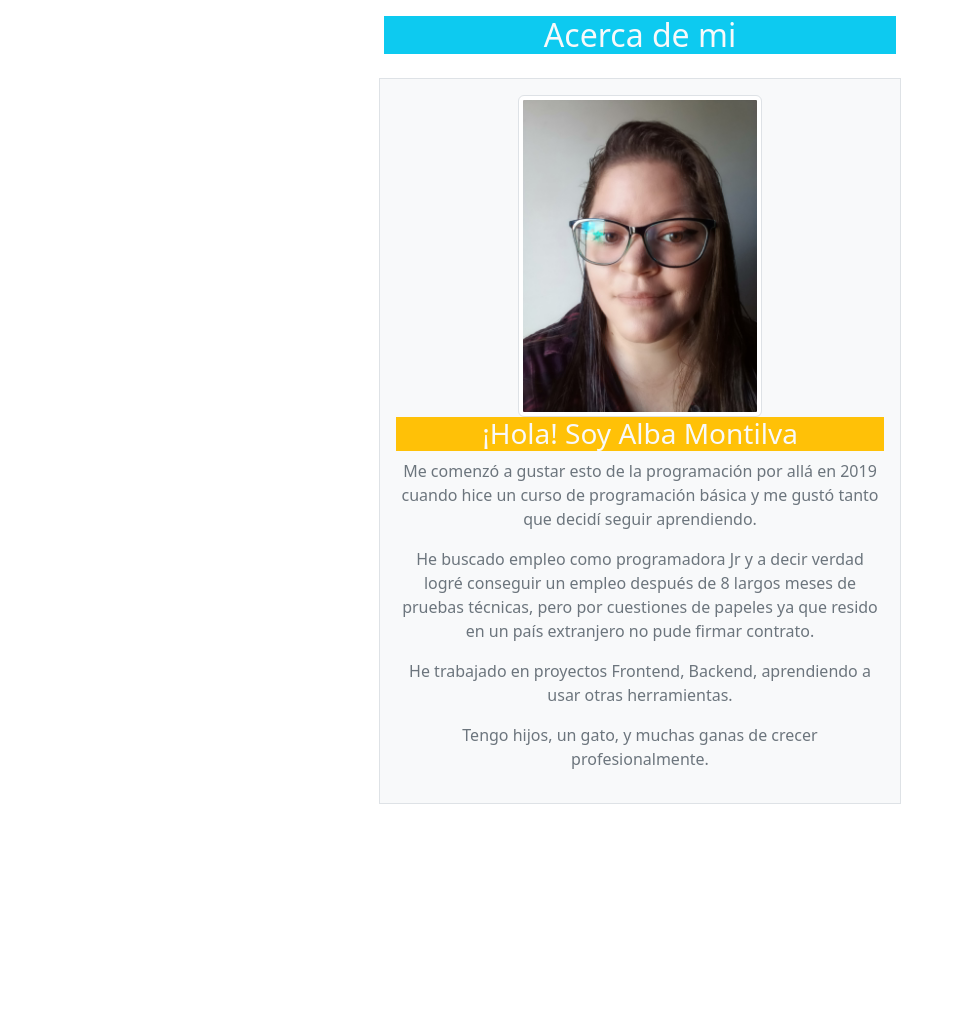
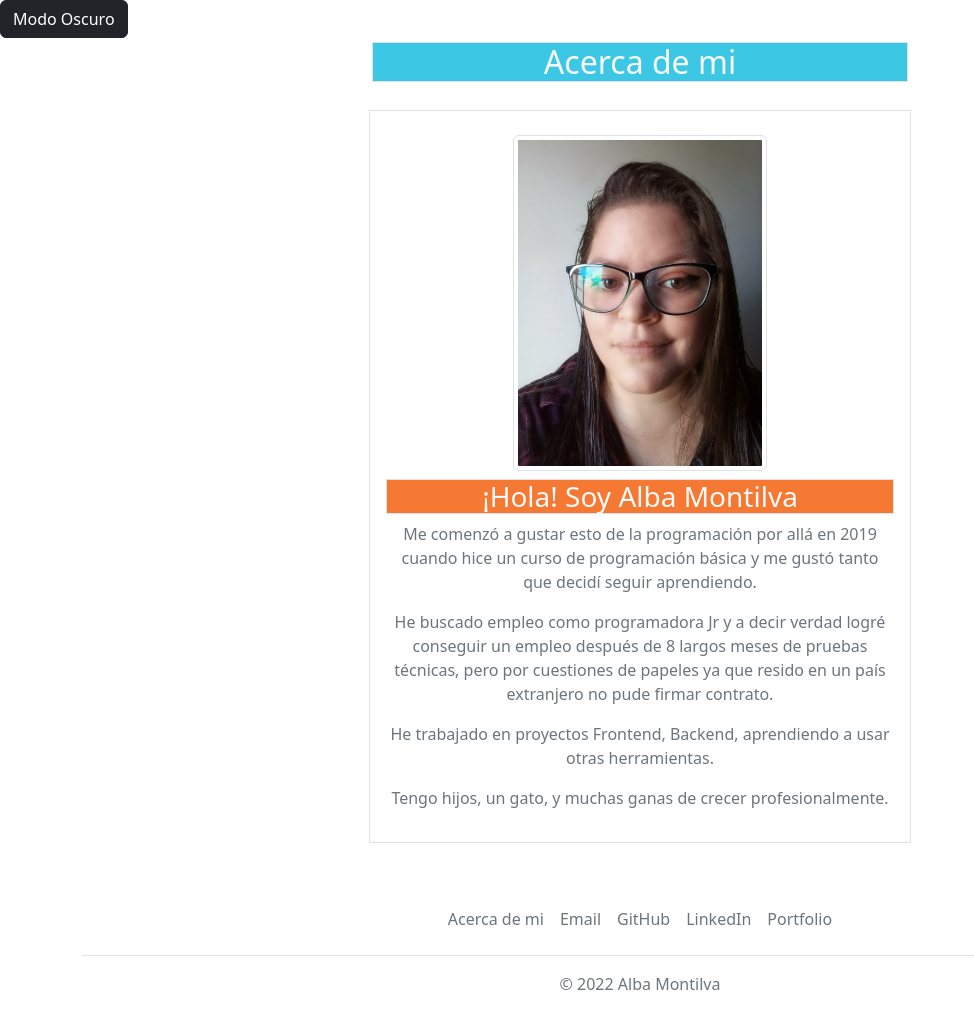
Before and after one commit to montilva74/comision22801, a plain HTML site: page index.html in a window 1280 px wide. Shown: the whole page, without its empty margins (0-974 px from the left). Before the commit the page ends 804 px from the top, so only its background shows below. Drawn offline with nearby package versions, Linux system fonts and the light colour scheme.

Commit message:
Agrego modo oscuro y footer

```diff
--- a/index.html
+++ b/index.html
@@ -5,28 +5,44 @@
     <meta http-equiv="X-UA-Compatible" content="IE=edge">
     <meta name="viewport" content="width=device-width, initial-scale=1.0">
     <title>Acerca de mi</title>
+    <link rel="stylesheet" href="./styles/styles.css">
     <link href="https://cdn.jsdelivr.net/npm/bootstrap@5.2.0/dist/css/bootstrap.min.css" rel="stylesheet" integrity="sha384-gH2yIJqKdNHPEq0n4Mqa/HGKIhSkIHeL5AyhkYV8i59U5AR6csBvApHHNl/vI1Bx" crossorigin="anonymous">
 </head>
 <body>
+  <button type="button" class="btn btn-dark" onclick="cambiarModo()">Modo Oscuro</button>
     <div class="container text-center"></div>
         <div class="row justify-content-center">
-            <div class="col-5 p-3">
-                <h2 class="text-center bg-info text-light">Acerca de mi</h2>
+            <div class="col-5 p-1">
+                <h2 class="text-center border text-light">Acerca de mi</h2>
         </div>
     </div>
 </div>
-<div class="container px-4 text-center">
-    <div class="row gx-5 justify-content-center">
+<div class="container p-2 text-center">
+    <div class="row p-2 justify-content-center">
       <div class="col-6">
-        <div class="p-3 border bg-light text-center">
-            <img src="./img/foto-perfil.jpg" class="img-fluid img-thumbnail w-50" alt="img-perfil">
-            <h3 class="bg-warning text-light">¡Hola! Soy Alba Montilva</h3><p class="text-muted bg-light">Me comenzó a gustar esto de la programación por allá en 2019 cuando hice un curso de programación básica y me gustó tanto que decidí seguir aprendiendo.</p>
-            <p class="text-muted bg-light">He buscado empleo como programadora Jr y a decir verdad logré conseguir un empleo después de 8 largos meses de pruebas técnicas, pero por cuestiones de papeles ya que resido en un país extranjero no pude firmar contrato.</p>
-            <p class="text-muted bg-light">He trabajado en proyectos Frontend, Backend, aprendiendo a usar otras herramientas.</p>
-            <p class="text-muted bg-light">Tengo hijos, un gato, y muchas ganas de crecer profesionalmente.</p>
+        <div class="p-3 border text-center">
+            <img src="./img/foto-perfil.jpg" class="img-fluid img-thumbnail w-50 m-2" alt="img-perfil">
+            <h3 class="border text-light">¡Hola! Soy Alba Montilva</h3>
+            <p class="text-muted">Me comenzó a gustar esto de la programación por allá en 2019 cuando hice un curso de programación básica y me gustó tanto que decidí seguir aprendiendo.</p>
+            <p class="text-muted">He buscado empleo como programadora Jr y a decir verdad logré conseguir un empleo después de 8 largos meses de pruebas técnicas, pero por cuestiones de papeles ya que resido en un país extranjero no pude firmar contrato.</p>
+            <p class="text-muted">He trabajado en proyectos Frontend, Backend, aprendiendo a usar otras herramientas.</p>
+            <p class="text-muted">Tengo hijos, un gato, y muchas ganas de crecer profesionalmente.</p>
         </div>
       </div>
     </div>
   </div>
+  <div class="container">
+    <footer class="py-3 my-4">
+      <ul class="nav justify-content-center border-bottom pb-3 mb-3">
+        <li class="nav-item"><a href="#" class="nav-link px-2 text-muted">Acerca de mi</a></li>
+        <li class="nav-item"><a href="#" class="nav-link px-2 text-muted">Email</a></li>
+        <li class="nav-item"><a href="#" class="nav-link px-2 text-muted">GitHub</a></li>
+        <li class="nav-item"><a href="#" class="nav-link px-2 text-muted">LinkedIn</a></li>
+        <li class="nav-item"><a href="#" class="nav-link px-2 text-muted">Portfolio</a></li>
+      </ul>
+      <p class="text-center text-muted">© 2022 Alba Montilva</p>
+    </footer>
+  </div>
+  <script src="./index.js"></script>
 </body>
 </html>
--- /dev/null
+++ b/index.js
@@ -0,0 +1,4 @@
+function cambiarModo() {
+    var cuerpoweb = document.body;
+    cuerpoweb.classList.toggle("oscuro");
+}
--- /dev/null
+++ b/styles/styles.css
@@ -0,0 +1,18 @@
+.oscuro{
+    background-color: #1f1f1f;
+    color: #f1eded;
+}
+.oscuro h2{
+    background-color: #5d5959;
+    color: #f1eded;
+}
+.oscuro h3{
+    background-color: #5d5959;
+    color: #f1eded;
+}
+h2{
+    background-color: rgb(60, 200, 228);
+}
+h3{
+    background-color:rgb(245, 121, 50)
+}
```
